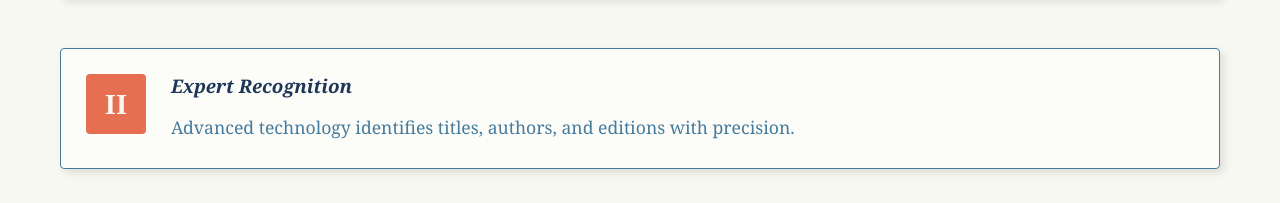
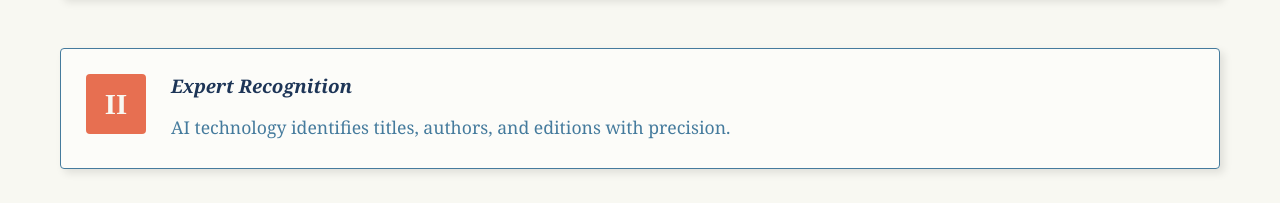
Before and after one commit to albertjoseph0/book-vision-app, a website: page public/landing.html in a window 1280 px wide. Shown: the part 1727-1930 px from the top of the page. Drawn offline with Linux system fonts and the light colour scheme.

Commit message:
update UI

```diff
--- a/public/landing.html
+++ b/public/landing.html
@@ -98,7 +98,7 @@
                     <div class="step-number">II</div>
                     <div class="step-content">
                         <h3>Expert Recognition</h3>
-                        <p>Advanced technology identifies titles, authors, and editions with precision.</p>
+                        <p>AI technology identifies titles, authors, and editions with precision.</p>
                     </div>
                 </div>
                 <div class="step">
```
